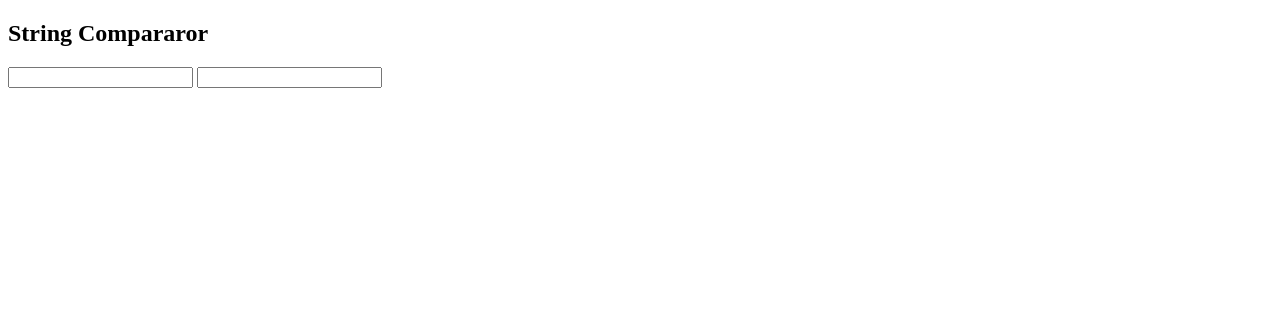
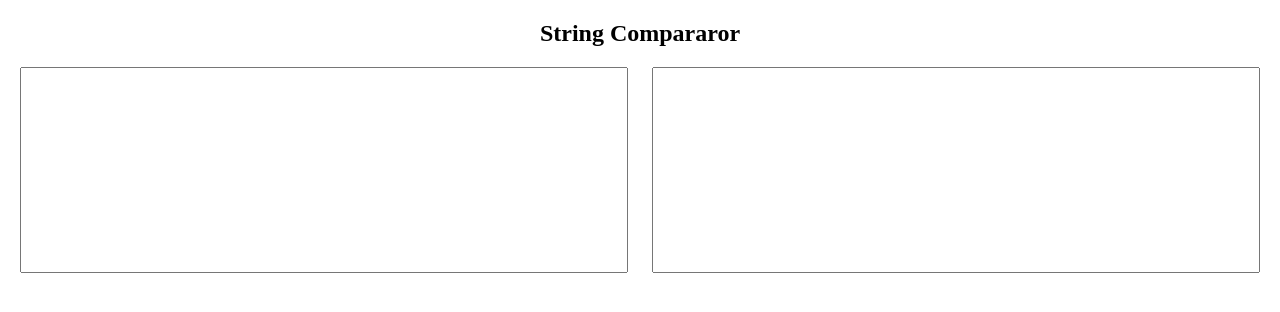
Before and after one commit to Maheshwarigadakh/String-Comparator, a plain HTML site: page index.html in a window 1280 px wide. Drawn offline with Linux system fonts and the light colour scheme.

Commit message:
style add of input box

```diff
--- a/index.html
+++ b/index.html
@@ -6,7 +6,19 @@
     <meta name="viewport" content="width=device-width, initial-scale=1.0">
     <title>String Comparator</title>
     <style>
+        h2{
+            text-align: center;
+        }
+        .box{
+            display: flex;
+            justify-content: space-around;
+        }
+        .input-box {
+            height: 200px;
+            width: 600px;
 
+
+        }
     </style>
 </head>
 
```
